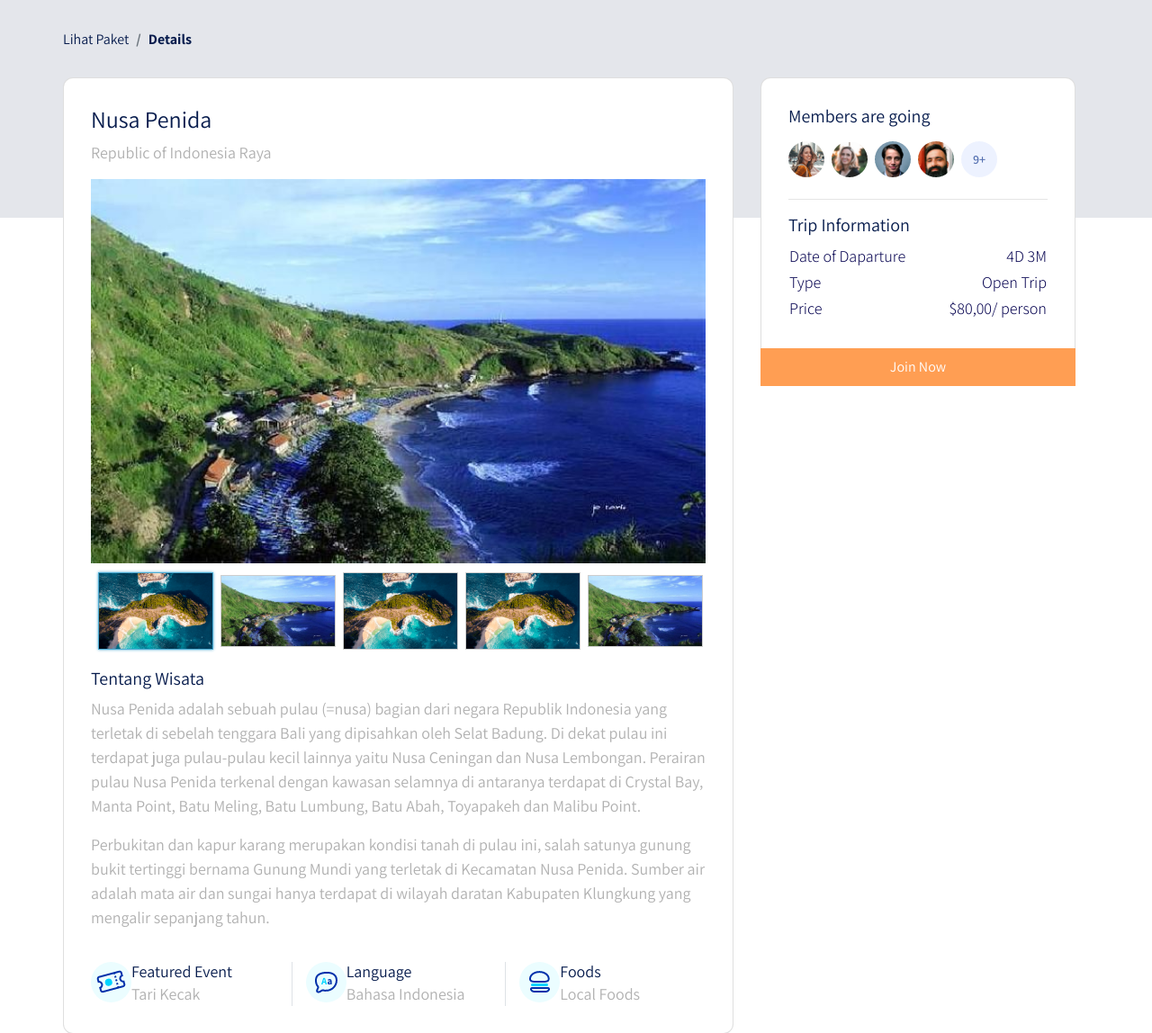
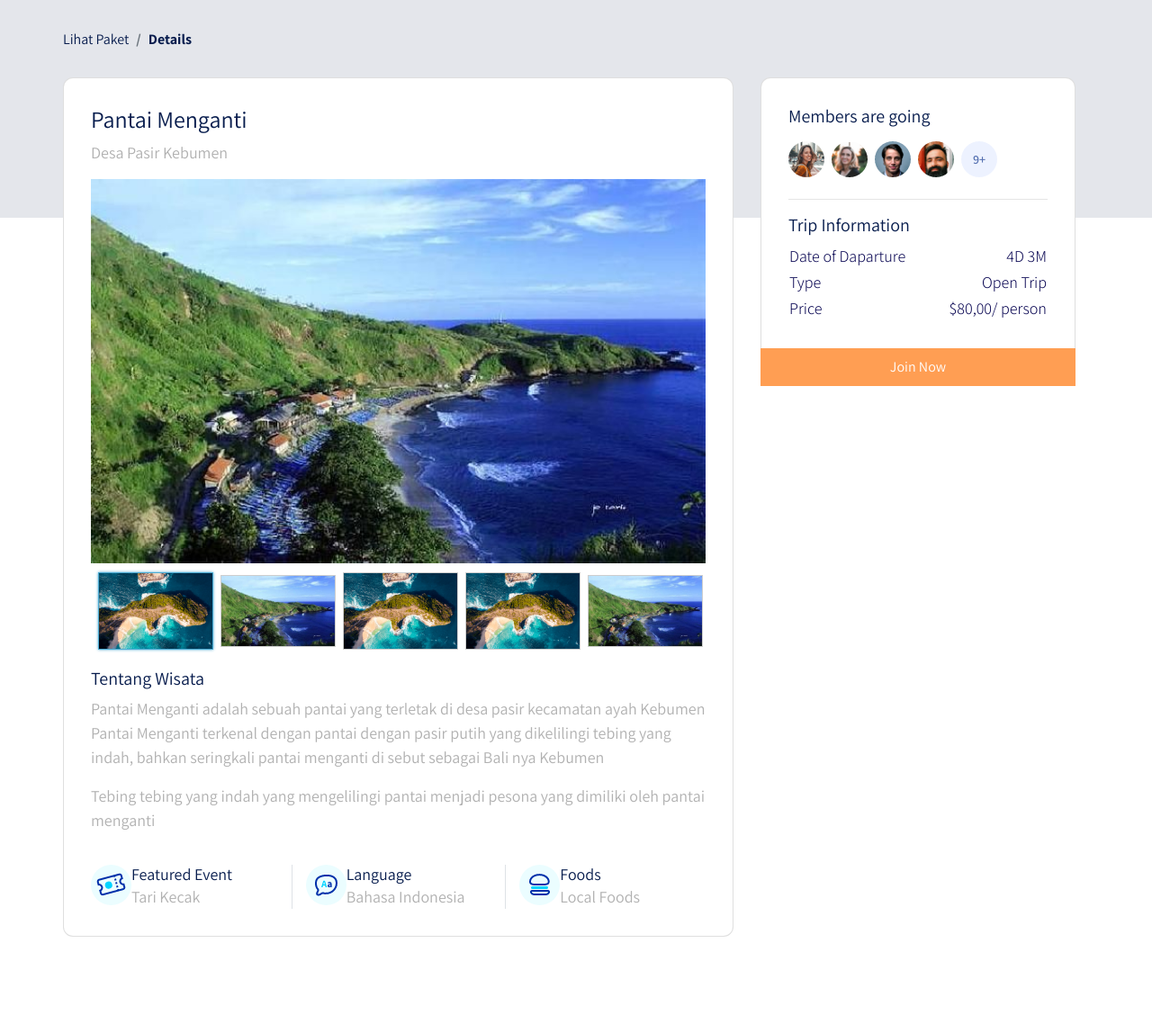
Before and after one commit to yogaalrumby/TugasWeb-BUMKER, a plain HTML site: page details.html in a window 1280 px wide. Shown: the whole page at 90% size. After the commit the page ends 1041 px from the top, so only its background shows below. Drawn offline with Linux system fonts and the light colour scheme; a web font is replaced by a local one.

Commit message:
first commit

```diff
--- a/details.html
+++ b/details.html
@@ -28,8 +28,8 @@
           <div class="row">
             <div class="col-lg-8 pl-lg-0">
               <div class="card card-details">
-                <h1>Nusa Penida</h1>
-                <p>Republic of Indonesia Raya</p>
+                <h1>Pantai Menganti</h1>
+                <p>Desa Pasir Kebumen</p>
                 <div class="gallery">
                   <div class="xzoom-container">
                     <img src="img/1_index_folder/3_destinasi_pilihan/1.jpeg" class="xzoom" id="xzoom-default" xoriginal="frontend/images/details-1.jpg" />
@@ -55,13 +55,10 @@
 
                 <h2>Tentang Wisata</h2>
                 <p>
-                  Nusa Penida adalah sebuah pulau (=nusa) bagian dari negara Republik Indonesia yang terletak di sebelah tenggara Bali yang dipisahkan oleh Selat Badung. Di dekat pulau ini terdapat juga pulau-pulau kecil lainnya yaitu Nusa
-                  Ceningan dan Nusa Lembongan. Perairan pulau Nusa Penida terkenal dengan kawasan selamnya di antaranya terdapat di Crystal Bay, Manta Point, Batu Meling, Batu Lumbung, Batu Abah, Toyapakeh dan Malibu Point.
+                  Pantai Menganti adalah sebuah pantai yang terletak di desa pasir kecamatan ayah Kebumen Pantai Menganti terkenal dengan pantai dengan pasir putih yang dikelilingi tebing yang indah, bahkan seringkali pantai menganti di
+                  sebut sebagai Bali nya Kebumen
                 </p>
-                <p>
-                  Perbukitan dan kapur karang merupakan kondisi tanah di pulau ini, salah satunya gunung bukit tertinggi bernama Gunung Mundi yang terletak di Kecamatan Nusa Penida. Sumber air adalah mata air dan sungai hanya terdapat di
-                  wilayah daratan Kabupaten Klungkung yang mengalir sepanjang tahun.
-                </p>
+                <p>Tebing tebing yang indah yang mengelilingi pantai menjadi pesona yang dimiliki oleh pantai menganti</p>
                 <div class="features row">
                   <div class="col-md-4">
                     <img src="frontend/images/ic_event.png" alt="" class="features-image" />
```
